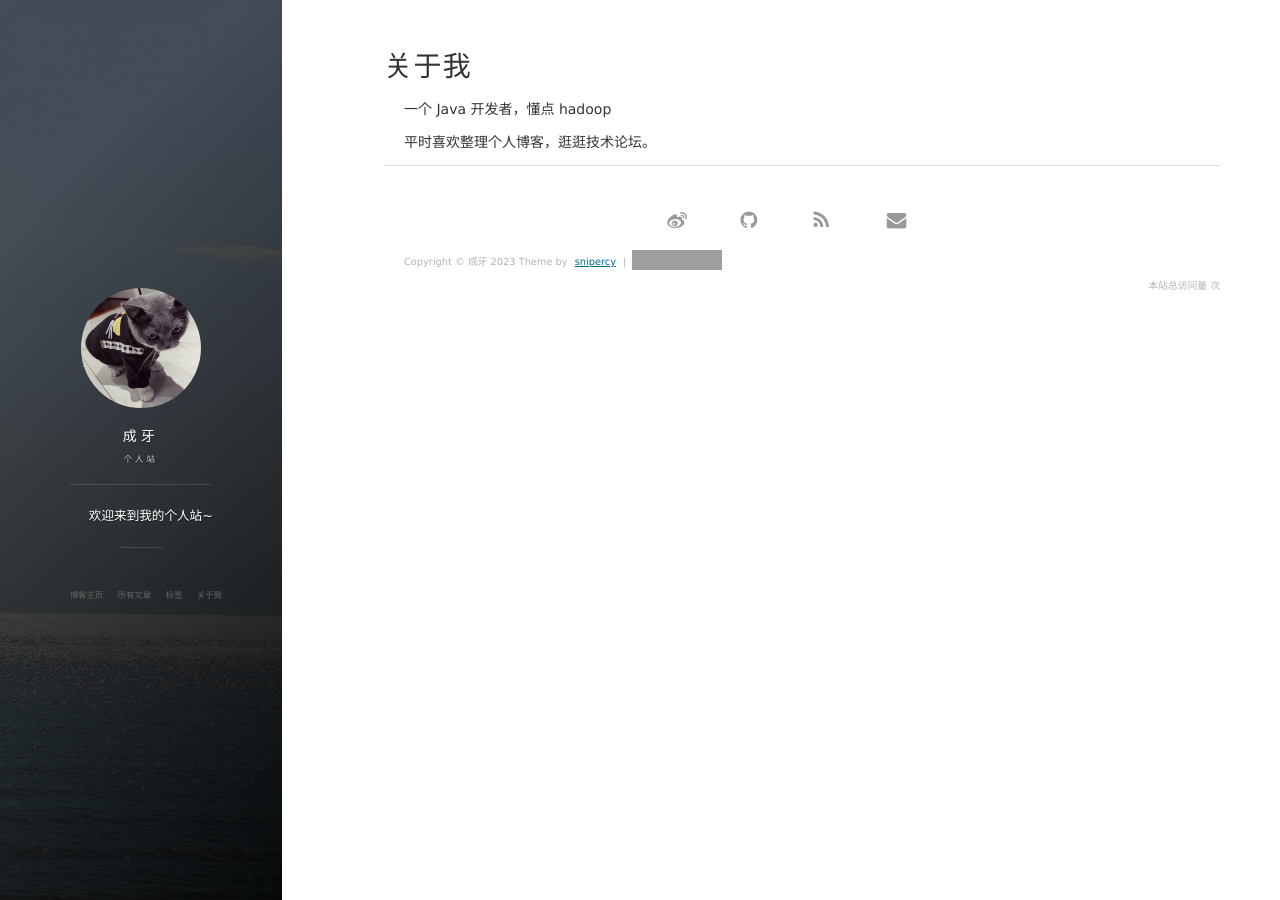
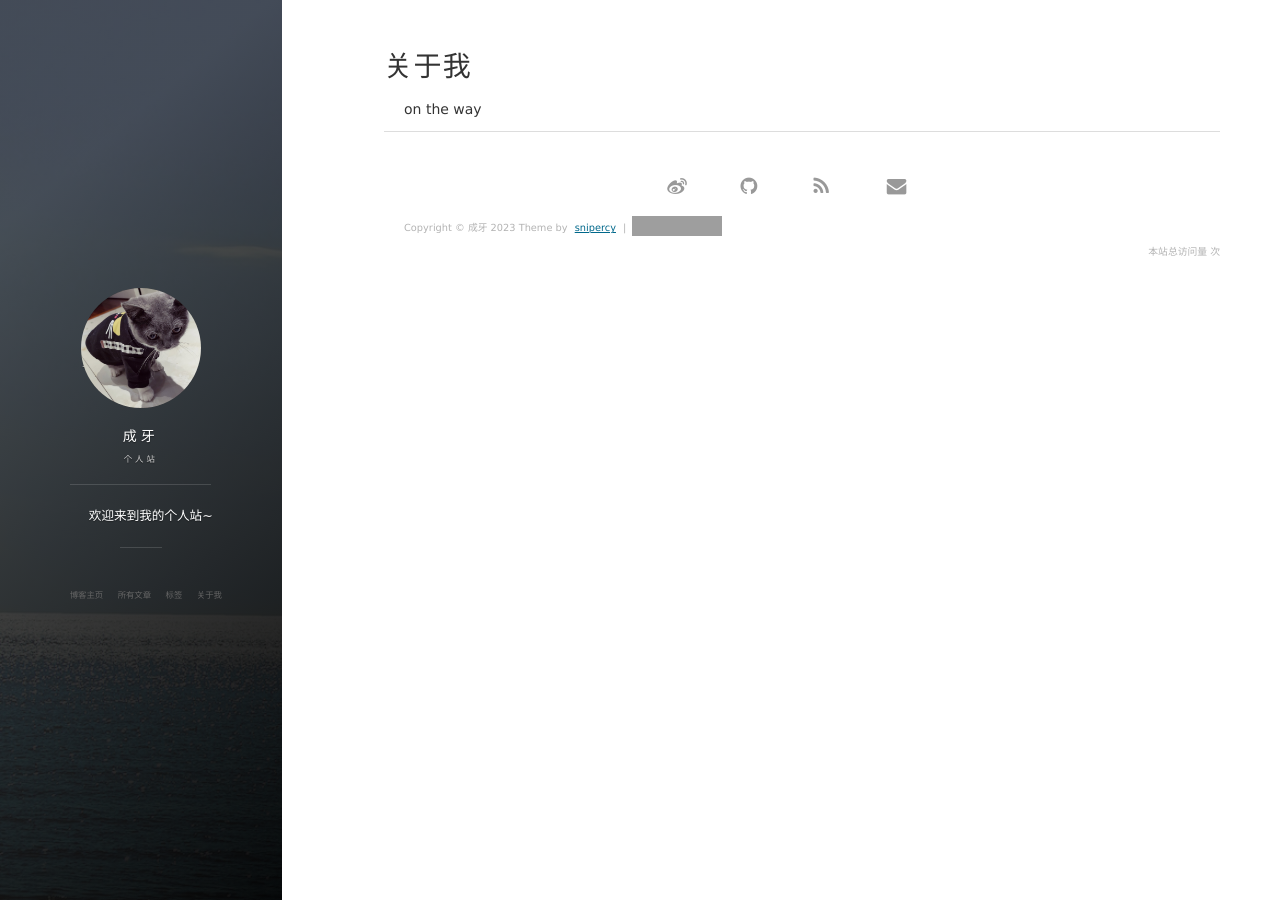
Before and after one commit to snipercy/snipercy.github.io, a Jekyll site: the page built from about.md, in a window 1280 px wide. Built offline with Jekyll 4.4.1, drawn with Linux system fonts in a browser that asks for light colours; nearby versions of some CDN libraries; comment, search, counter and statistics services are not loaded; grey boxes are pictures that could not be loaded.

Commit message:
update aboutme

```diff
--- a/about.md
+++ b/about.md
@@ -2,10 +2,8 @@
 layout: page
 title: 关于我
 ---
-
-一个 Java 开发者，懂点 hadoop
+on the way
 <p>
-平时喜欢整理个人博客，逛逛技术论坛。
 
 <p>
 
```
